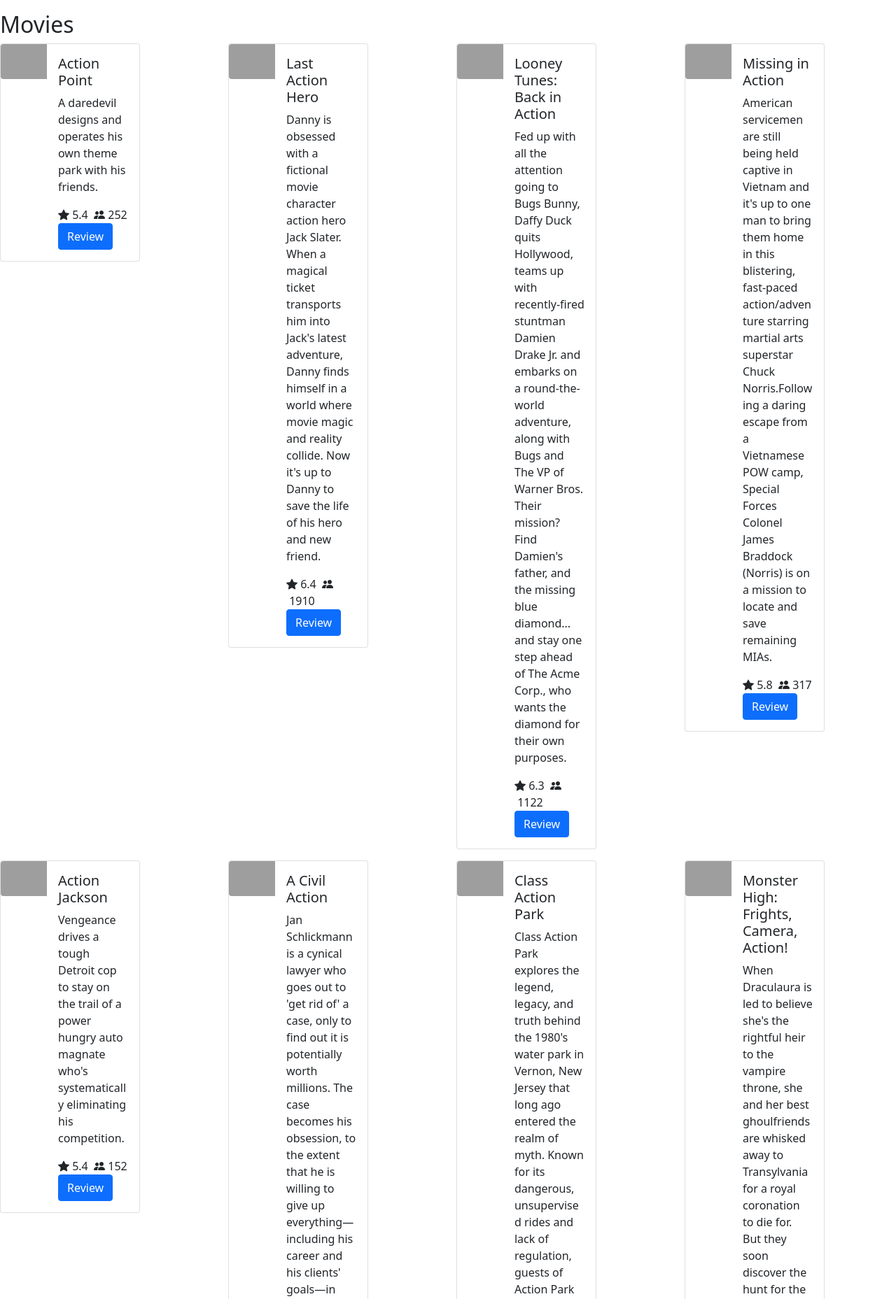
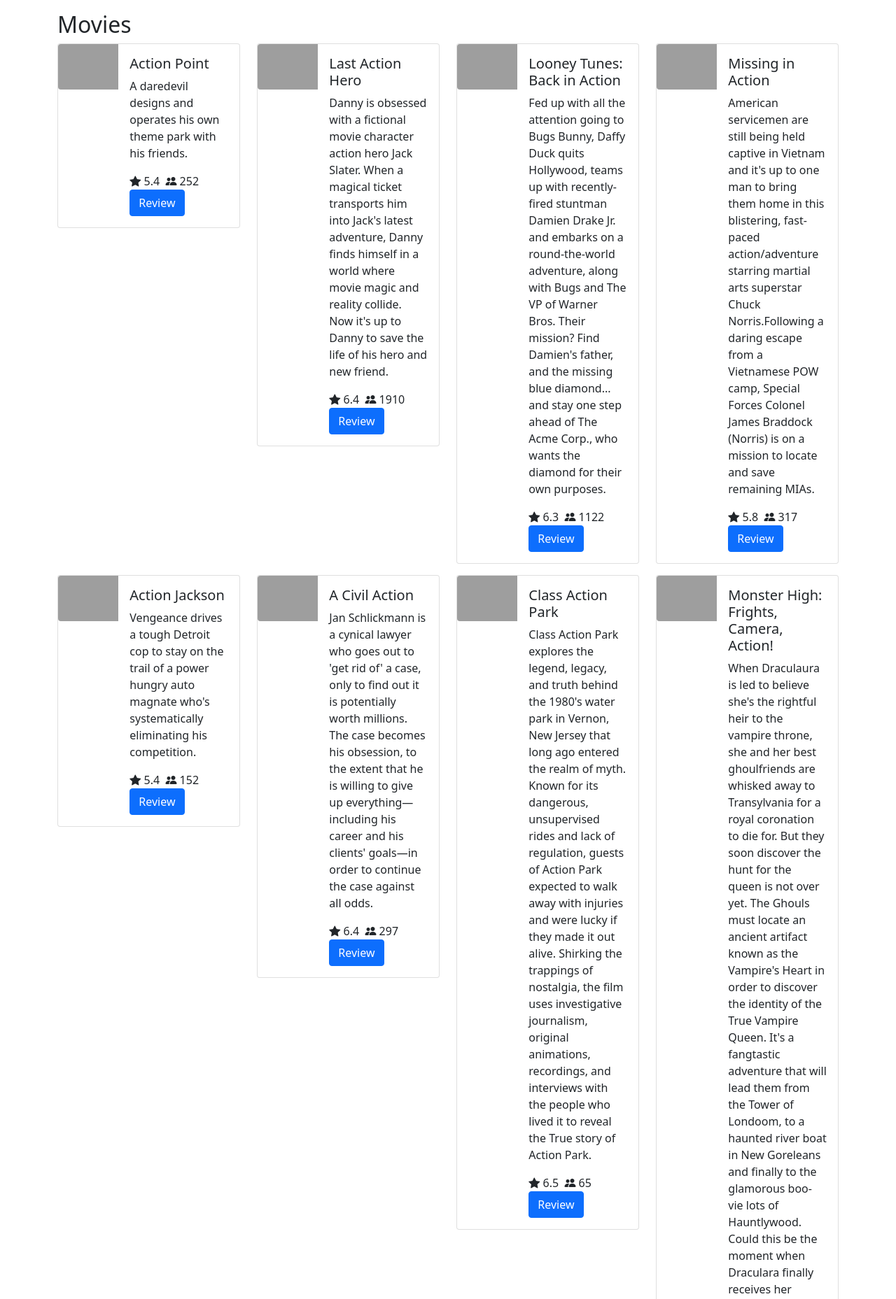
Before and after one commit to Doc-Le/Project-3-Moovies-Review, a Flask app: page / in a window 1280 px wide. Shown: the part 65-1922 px from the top of the page at 70% size. Run offline with Flask 2, Linux system fonts and the light colour scheme; grey boxes are pictures that could not be loaded.

Commit message:
Add main container CSS

```diff
--- a/app/templates/index.html
+++ b/app/templates/index.html
@@ -34,12 +34,12 @@
             </div>
         </div>
     </header>
-
-    <h2>Movies</h2>
+    <main class="container">
+        <h2>Movies</h2>
     <div class="row">
         {% for movie in movies %}
         <div class="col-sm-3">
-            <div class="card mb-3" style="max-width: 200px;">
+            <div class="card mb-3">
               <div class="row g-0">
                 <div class="col-md-4">
                   <img src="https://image.tmdb.org/t/p/w500/{{movie.poster_path}}" class="img-fluid rounded-start" alt="{{movie.title}}">
@@ -58,6 +58,8 @@
         </div>
         {% endfor %}
     </div>
+    </main>
+
     <!-- Optional JavaScript; choose one of the two! -->
 
     <!-- Option 1: Bootstrap Bundle with Popper -->
```
